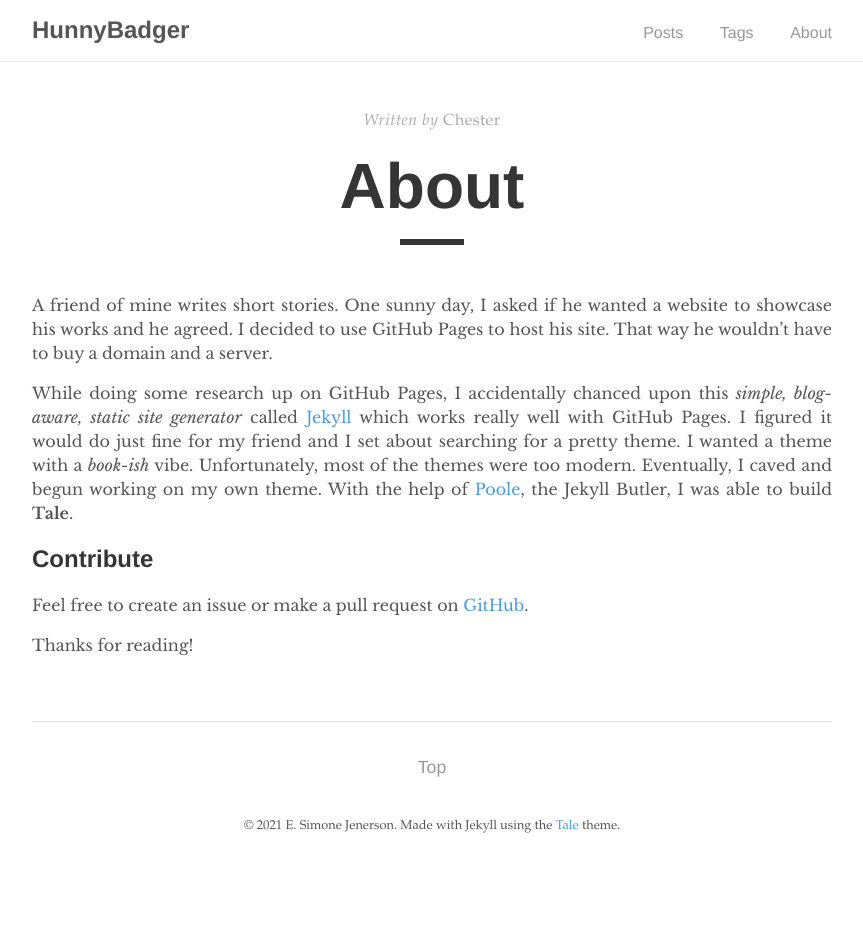
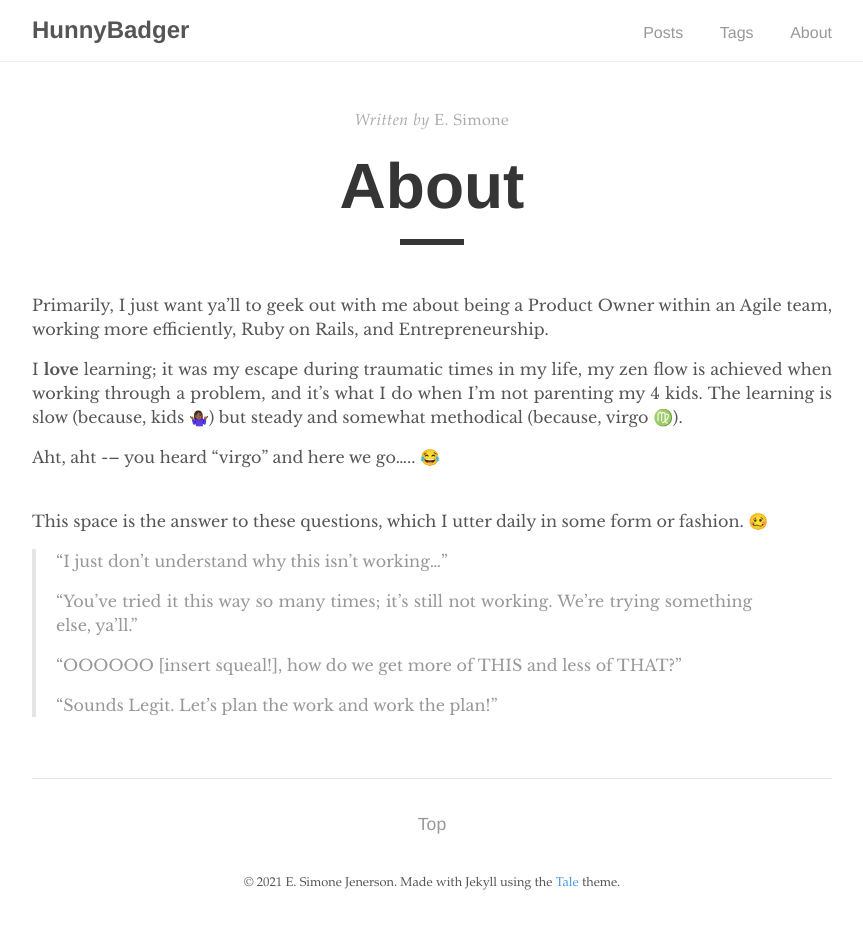
Before and after one commit to OneCuteLiz/HunnyBadger, a Jekyll site: the page built from _pages/about.md, in a window 1280 px wide. Shown: the whole page, without its empty margins (208-1071 px from the left). Built offline with Jekyll 4.4.1, drawn with Linux system fonts in a browser that asks for light colours; comment, search, counter and statistics services are not loaded; before the commit the page ends 900 px from its top, so only the background shows below that.

```diff
--- a/_config.yml
+++ b/_config.yml
@@ -2,7 +2,7 @@
 title:          HunnyBadger
 description:
 baseurl:        #"/tale"
-url:            #"https://chesterhow.github.io"
+url:            "https://hunnybadger.xyz"
 
 # Google Analytics
 google_analytics: UA—XXXXXXXX-X
--- a/_includes/head.html
+++ b/_includes/head.html
@@ -3,6 +3,7 @@
   <meta name="viewport" content="width=device-width, initial-scale=1.0">
 
   {% seo %}
+
 
   <!-- CSS -->
   <link rel="stylesheet" href="{{ "/assets/main.css" | relative_url }}">
--- a/_layouts/default.html
+++ b/_layouts/default.html
@@ -2,12 +2,12 @@
 <html lang="en">
 
   {% include head.html %}
-
   <body>
 
     {% include navigation.html %}
 
     <main>
+
       {{ content }}
     </main>
 
--- a/_pages/about.md
+++ b/_pages/about.md
@@ -1,15 +1,25 @@
 ---
 layout: post
 title: "About"
-author: "Chester"
+author: "E. Simone"
 permalink: /about/
 ---
 
-A friend of mine writes short stories. One sunny day, I asked if he wanted a website to showcase his works and he agreed. I decided to use GitHub Pages to host his site. That way he wouldn't have to buy a domain and a server.
+Primarily, I just want ya’ll to geek out with me about being a Product Owner within an Agile team, working more efficiently, Ruby on Rails, and Entrepreneurship.
 
-While doing some research up on GitHub Pages, I accidentally chanced upon this _simple, blog-aware, static site generator_ called [Jekyll](https://jekyllrb.com/) which works really well with GitHub Pages. I figured it would do just fine for my friend and I set about searching for a pretty theme. I wanted a theme with a _book-ish_ vibe. Unfortunately, most of the themes were too modern. Eventually, I caved and begun working on my own theme. With the help of [Poole](https://github.com/poole/poole), the Jekyll Butler, I was able to build **Tale**.
+I **love** learning; it was my escape during traumatic times in my life, my zen flow is achieved when working through a problem, and it’s what I do when I’m not parenting my 4 kids. The learning is slow (because, kids 🤷🏾‍♀️) but steady and somewhat methodical (because, virgo ♍️).
 
-## Contribute
-Feel free to create an issue or make a pull request on [GitHub](https://github.com/chesterhow/tale).
+Aht, aht -– you heard “virgo” and here we go.....
+😂
 
-Thanks for reading!
+<br>
+This space is the answer to these questions, which I utter daily in some form or fashion. 🥴
+
+>“I just don’t understand why this isn’t working...”
+>
+>“You’ve tried it this way so many times; it’s still not working.
+>We’re trying something else, ya’ll.”
+>
+>“OOOOOO [insert squeal!], how do we get more of THIS and less of THAT?”
+>
+>“Sounds Legit. Let’s plan the work and work the plan!”
```
Also changed, not shown: other parts of _includes/head.html (+6 -0 lines), _drafts/draft.md (+1 -1 lines).
